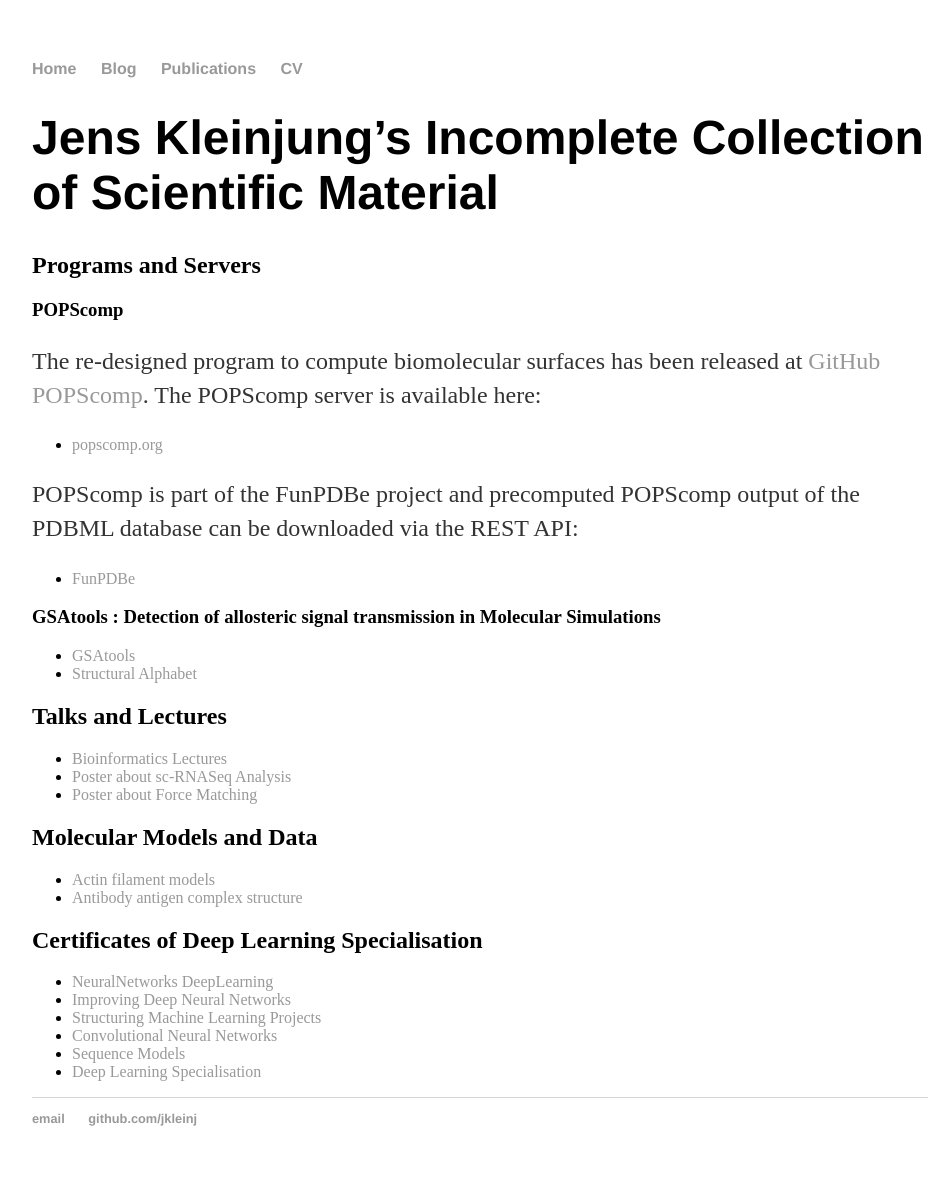
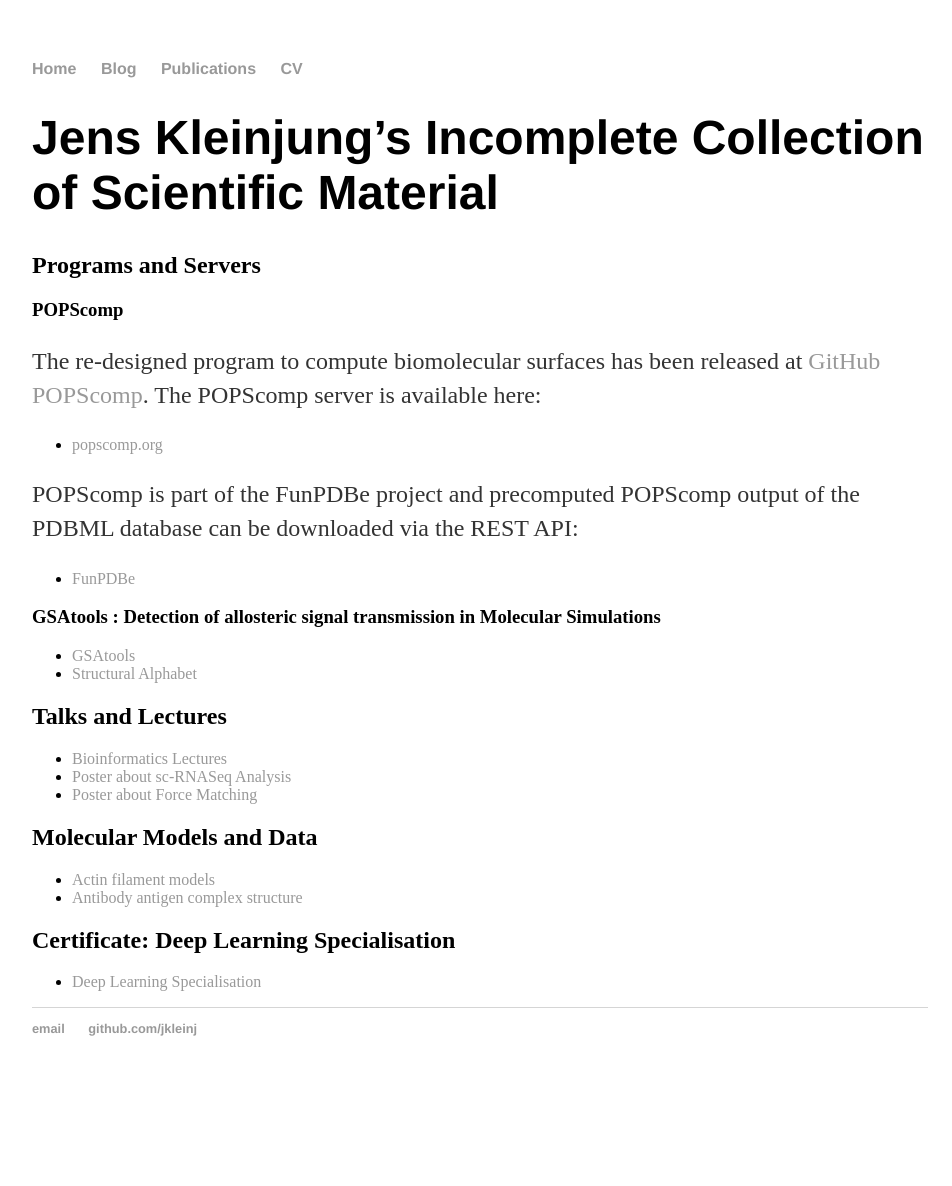
Before and after one commit to jkleinj/jkleinj.github.io, a Jekyll site: the page built from index.md, in a window 1280 px wide. Shown: the whole page, without its empty margins (160-1112 px from the left). Built offline with Jekyll 4.4.1, drawn with Linux system fonts in a browser that asks for light colours; after the commit the page ends 1096 px from its top, so only the background shows below that.

Commit message:
Update index.md

```diff
--- a/index.md
+++ b/index.md
@@ -29,10 +29,5 @@
 * [Actin filament models](https://github.com/jkleinj/AFMmodels)
 * [Antibody antigen complex structure](http://www.rcsb.org/pdb/explore/explore.do?structureId=1f3r)
 
-## Certificates of Deep Learning Specialisation
-* [NeuralNetworks DeepLearning](https://github.com/jkleinj/jkleinj.github.io/blob/master/docs/NeuralNetworks_DeepLearning_Certificate.pdf)
-* [Improving Deep Neural Networks](https://github.com/jkleinj/jkleinj.github.io/blob/master/docs/ImprovingDeepNeuralNetworks_Certificate.pdf)
-* [Structuring Machine Learning Projects](https://github.com/jkleinj/jkleinj.github.io/blob/master/docs/StructuringMachineLearningProjects_Certificate.pdf)
-* [Convolutional Neural Networks](https://github.com/jkleinj/jkleinj.github.io/blob/master/docs/ConvolutionalNeuralNetworks_Certificate.pdf)
-* [Sequence Models](https://github.com/jkleinj/jkleinj.github.io/blob/master/docs/SequenceModels_Certificate.pdf)
+## Certificate: Deep Learning Specialisation
 * [Deep Learning Specialisation](https://github.com/jkleinj/jkleinj.github.io/blob/master/docs/DeepLearningSpecialisation_Certificate.pdf)
```
